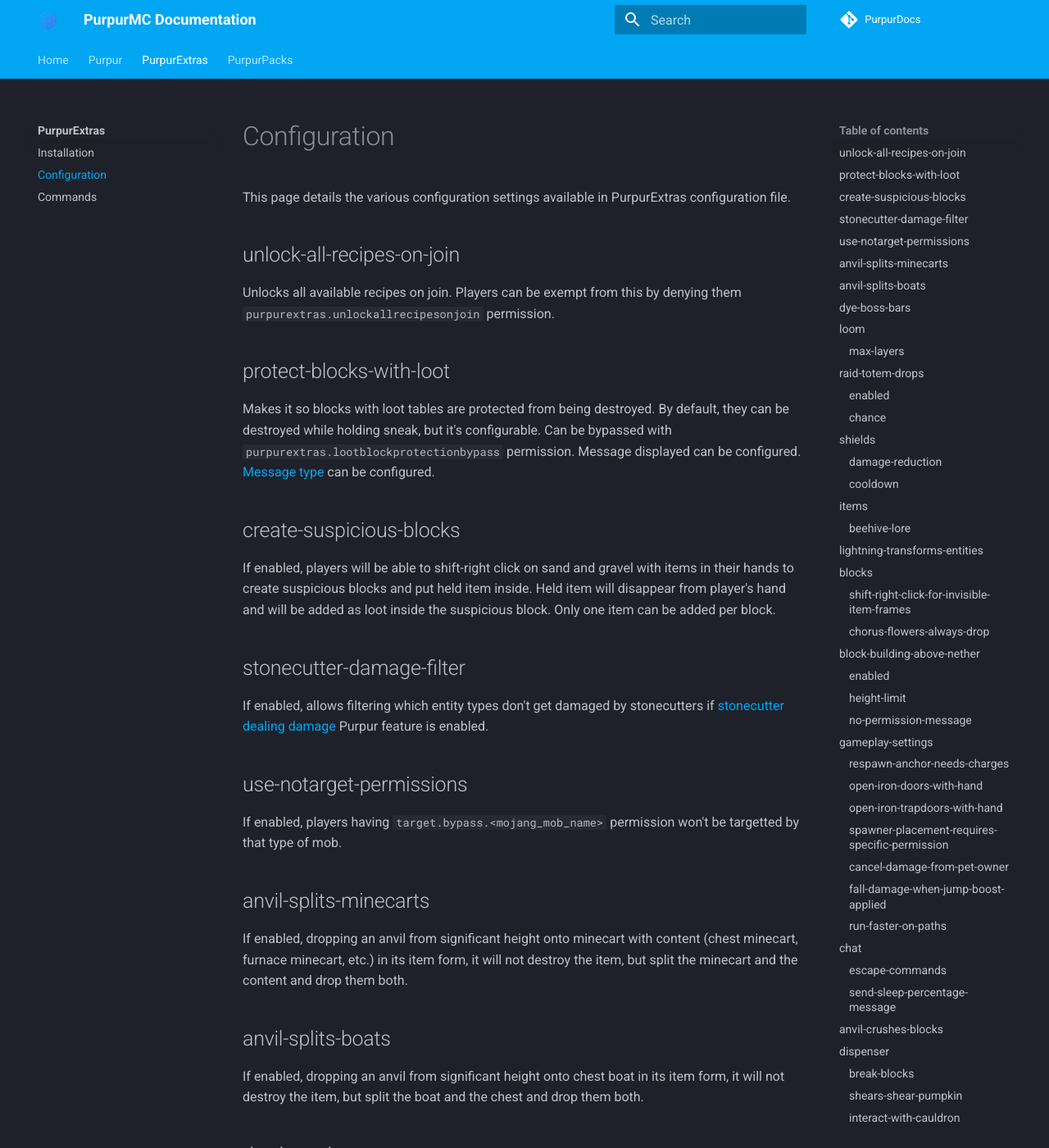
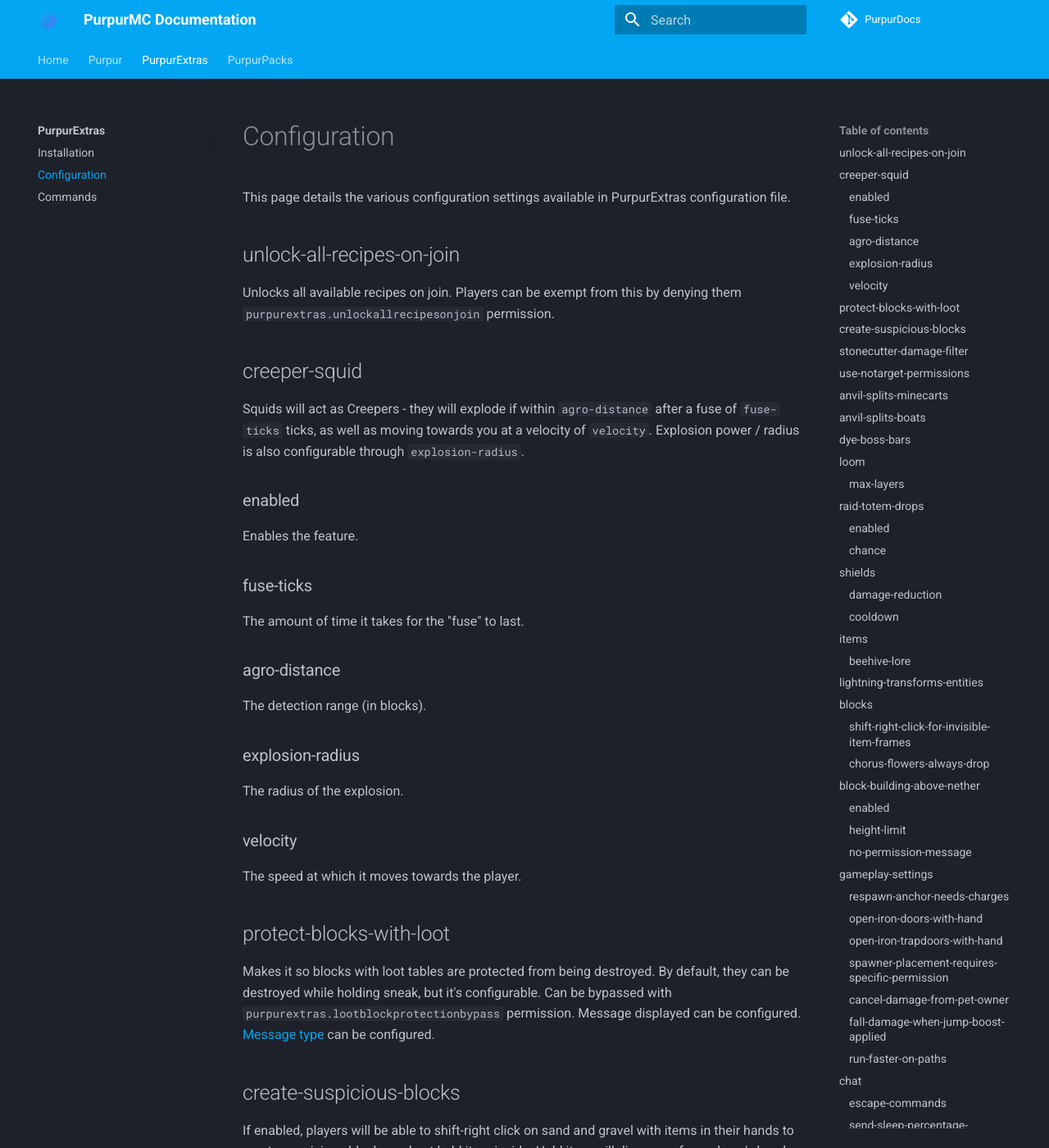
Before and after one commit to PurpurMC/PurpurDocs, an MkDocs documentation site: the page built from mkdocs/purpurextras/configuration.md, in a window 1280 px wide and 1400 px high. Shown: the whole window at 82% size. Built offline with MkDocs 1.6.1 and Material for MkDocs 9.7.7, drawn with Linux system fonts in a browser that asks for light colours; comment, search, counter and statistics services are not loaded.

Commit message:
purpurextras: document creeper-squid module

```diff
--- a/mkdocs/purpurextras/configuration.md
+++ b/mkdocs/purpurextras/configuration.md
@@ -2,6 +2,30 @@
 
 ## unlock-all-recipes-on-join
 Unlocks all available recipes on join. Players can be exempt from this by denying them `purpurextras.unlockallrecipesonjoin` permission.
+
+## creeper-squid
+
+Squids will act as Creepers - they will explode if within `agro-distance` after a fuse of `fuse-ticks` ticks, as well as moving towards you at a velocity of `velocity`. Explosion power / radius is also configurable through `explosion-radius`.
+
+### enabled
+
+Enables the feature.
+
+### fuse-ticks
+
+The amount of time it takes for the "fuse" to last.
+
+### agro-distance
+
+The detection range (in blocks).
+
+### explosion-radius
+
+The radius of the explosion.
+
+### velocity
+
+The speed at which it moves towards the player.
 
 ## protect-blocks-with-loot
 Makes it so blocks with loot tables are protected from being destroyed. By default, they can be destroyed while holding sneak, but it's configurable. Can be bypassed with `purpurextras.lootblockprotectionbypass` permission. Message displayed can be configured. [Message type](#message-types) can be configured.
```
